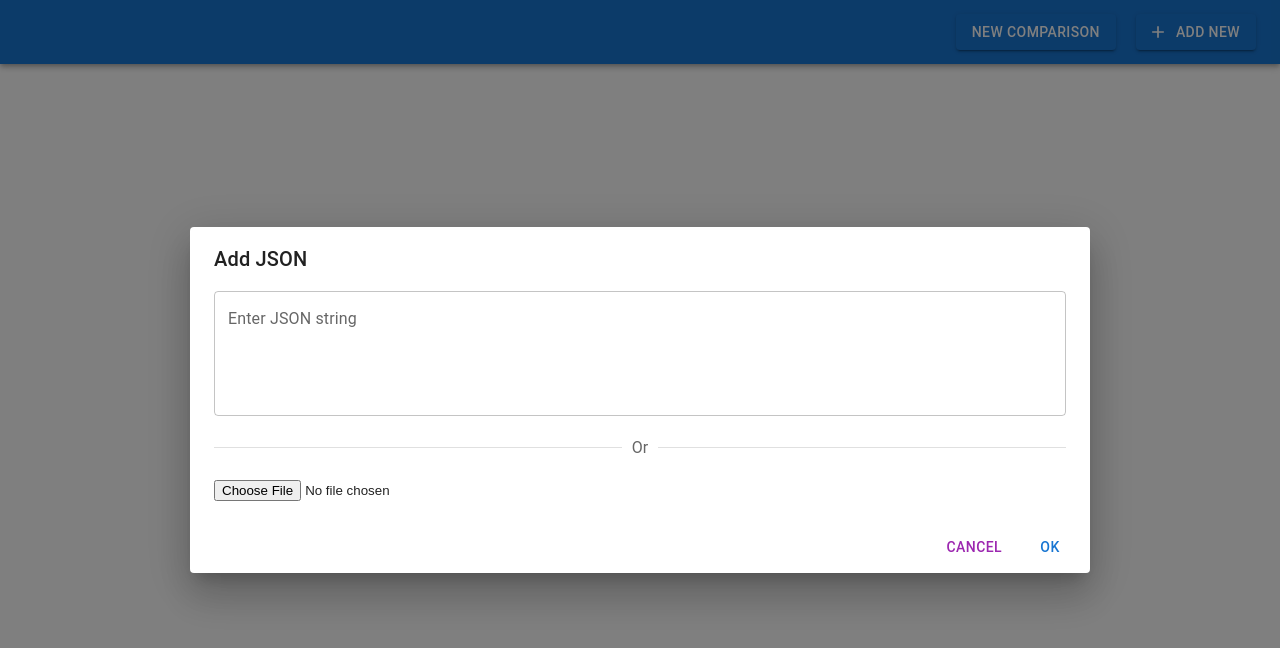
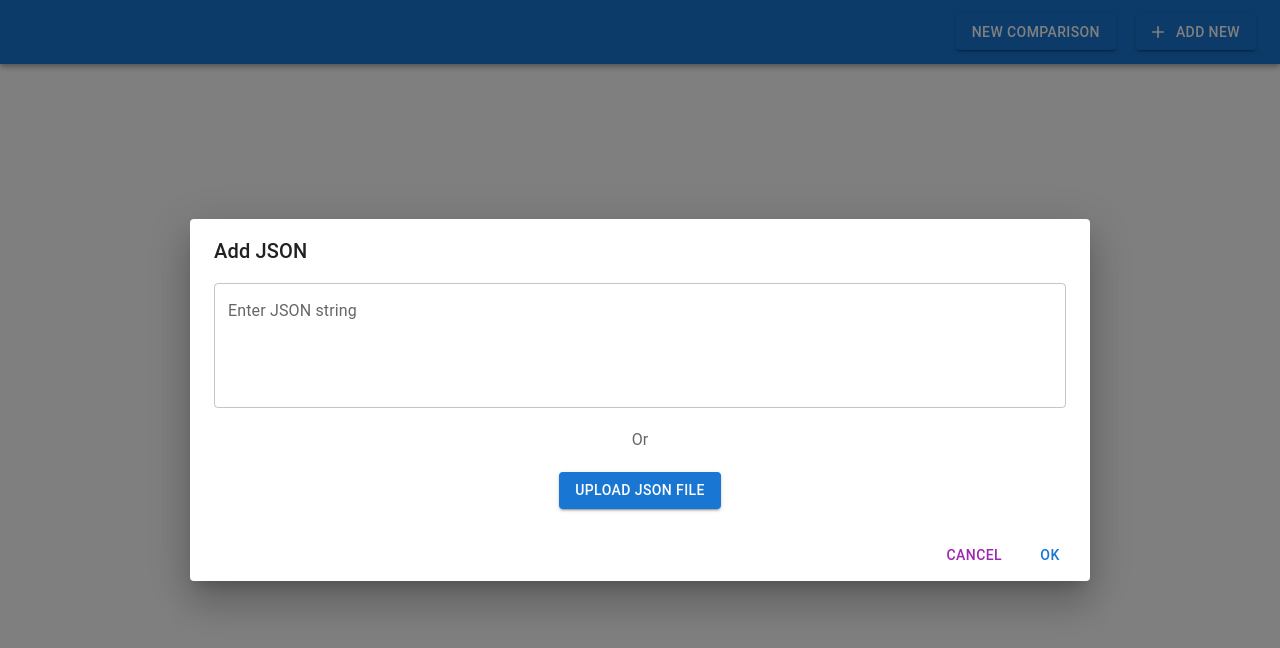
Before and after one commit to ramendraverma8/JSON-comparer, a React (Create React App) app: page / in a window 1280 px wide. Both pictures are taken after a click on the button "ADD NEW". Shown: the top 648 px of the page. Built offline with nearby package versions, Linux system fonts and the light colour scheme; the HTML template or start-up script is replaced by a standard one.

Commit message:
chore: Refactor JSON input handling and add file upload functionality

```diff
--- a/src/App.tsx
+++ b/src/App.tsx
@@ -1,5 +1,5 @@
 import React, { useState, useEffect } from 'react';
-import {AppBar,Toolbar, Button, Dialog, DialogActions, DialogContent, DialogTitle, TextField, Divider, Typography } from '@mui/material';
+import { AppBar, Toolbar, Button, Dialog, DialogActions, DialogContent, DialogTitle, TextField, Divider, Typography, Box } from '@mui/material';
 import { Add as AddIcon } from '@mui/icons-material';
 import JsonComparison from './JsonComparison';
 import './App.css'; // Import the CSS file for additional styling
@@ -83,7 +83,7 @@ const App: React.FC = () => {
     <div>
       <AppBar position="static">
         <Toolbar sx={{ justifyContent: 'flex-end' }}>
-          <Button variant="contained"  onClick={handleNewComparison}>
+          <Button variant="contained" onClick={handleNewComparison}>
             New Comparison
           </Button>
           <Button variant="contained" color="primary" onClick={handleClickOpen} style={{ marginLeft: '20px' }} startIcon={<AddIcon />}>
@@ -94,6 +94,7 @@ const App: React.FC = () => {
       <Dialog open={open} onClose={handleClose} maxWidth="md" fullWidth>
         <DialogTitle>Add JSON</DialogTitle>
         <DialogContent>
+          <Box display="flex" flexDirection="column" alignItems="center" justifyContent="center" height="100%">
             <TextField
               label="Enter JSON string"
               multiline
@@ -109,7 +110,19 @@ const App: React.FC = () => {
                 Or
               </Typography>
             </Divider>
-          <input type="file" accept="application/JSON" onChange={handleFileUpload} style={{ display: 'block', marginTop: '20px' }} />
+            <input
+              type="file"
+              accept="application/JSON"
+              onChange={handleFileUpload}
+              style={{ display: 'none' }}
+              id="file-upload"
+            />
+            <label htmlFor="file-upload">
+              <Button variant="contained" component="span" style={{ marginTop: '20px' }}>
+                Upload JSON File
+              </Button>
+            </label>
+          </Box>
         </DialogContent>
         <DialogActions>
           <Button onClick={handleClose} color="secondary">
```
Lines whose indentation alone changed are shown as unchanged.
